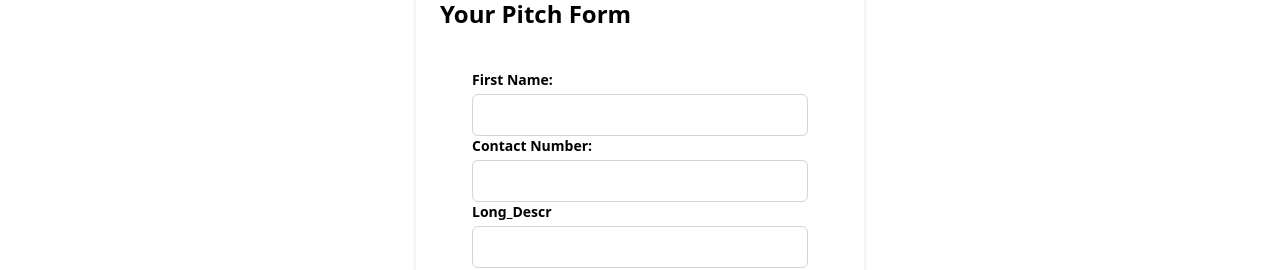
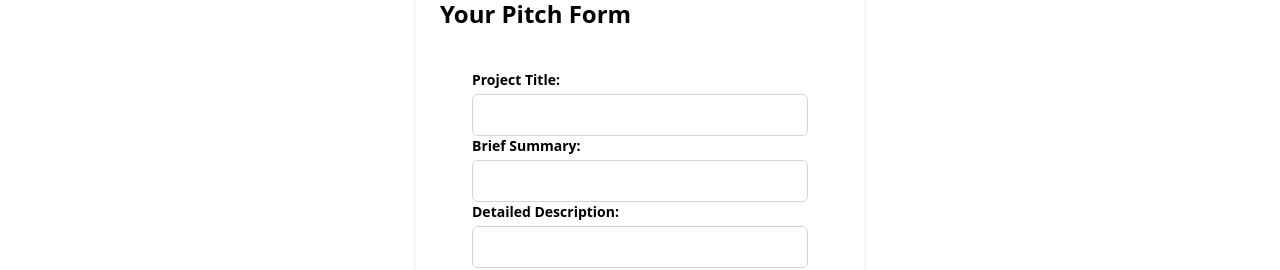
Before and after one commit to SchoolOfCode/Team-Build, a Next.js app in the folder team-5-final-project/: page /charity/dashboard/pitch-form in a window 1280 px wide. Shown: the part 878-1148 px from the top of the page. Built offline with nearby package versions, Linux system fonts and the light colour scheme.

Commit message:
pitchform working and input titles edited

```diff
--- a/team-5-final-project/src/app/components/pitchForm.jsx
+++ b/team-5-final-project/src/app/components/pitchForm.jsx
@@ -108,7 +108,7 @@ export default function PitchForm() {
           >
             <div>
               <label className="block text-sm font-semibold mb-1 text-black">
-                First Name:
+                Project Title:
               </label>
               <input
                 type="text"
@@ -121,21 +121,20 @@ export default function PitchForm() {
             </div>
             <div>
               <label className="block text-sm font-semibold mb-1 text-black">
-                Contact Number:
+                Brief Summary:
               </label>
               <input
                 type="text"
-                name="Short_Descr"
+                name="short_descr"
                 onChange={handleInput}
                 value={registration.Short_Descr}
-                pattern="[0-9]*"
                 className="w-full px-4 py-2 border border-gray-300 rounded-md"
                 required
               />
             </div>
             <div>
               <label className="block text-sm font-semibold mb-1 text-black">
-                Long_Descr
+                Detailed Description:
               </label>
               <input
                 type="VARCHAR"
```
